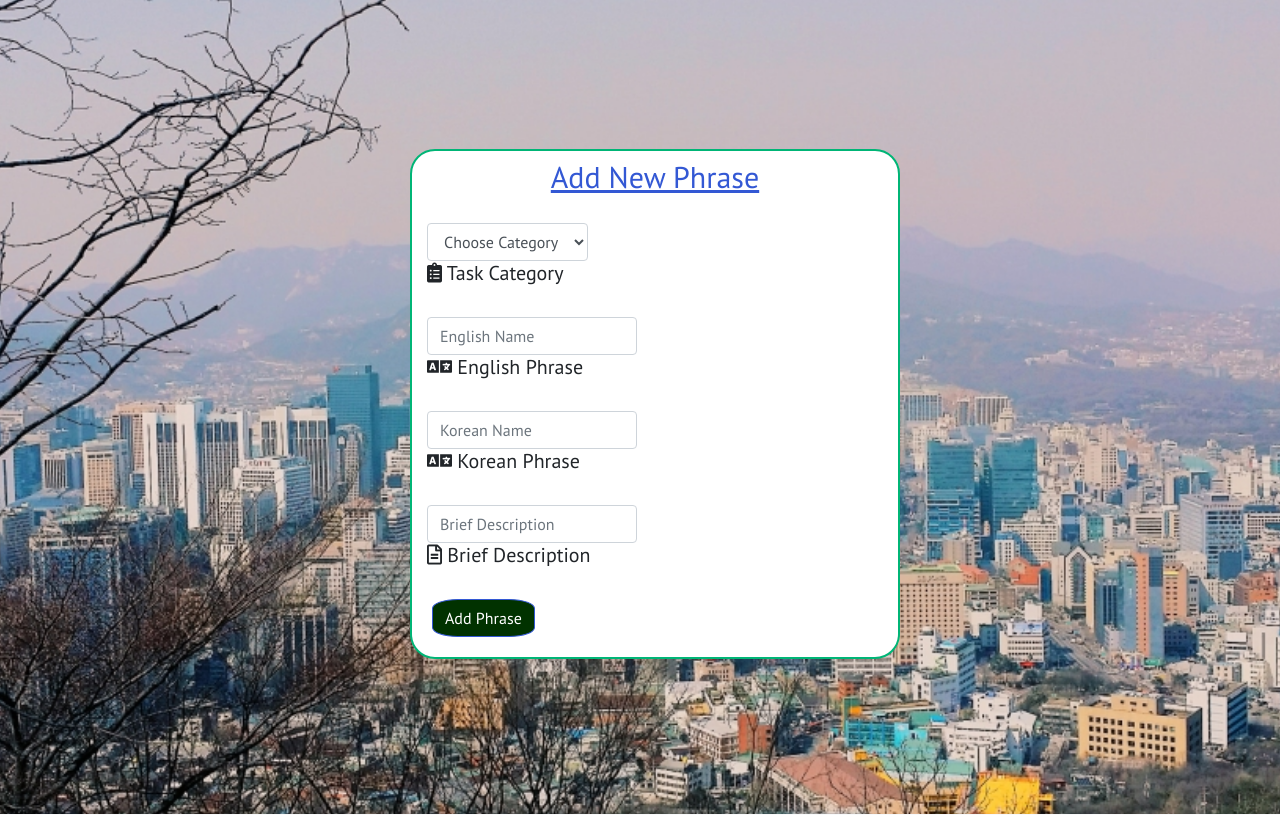
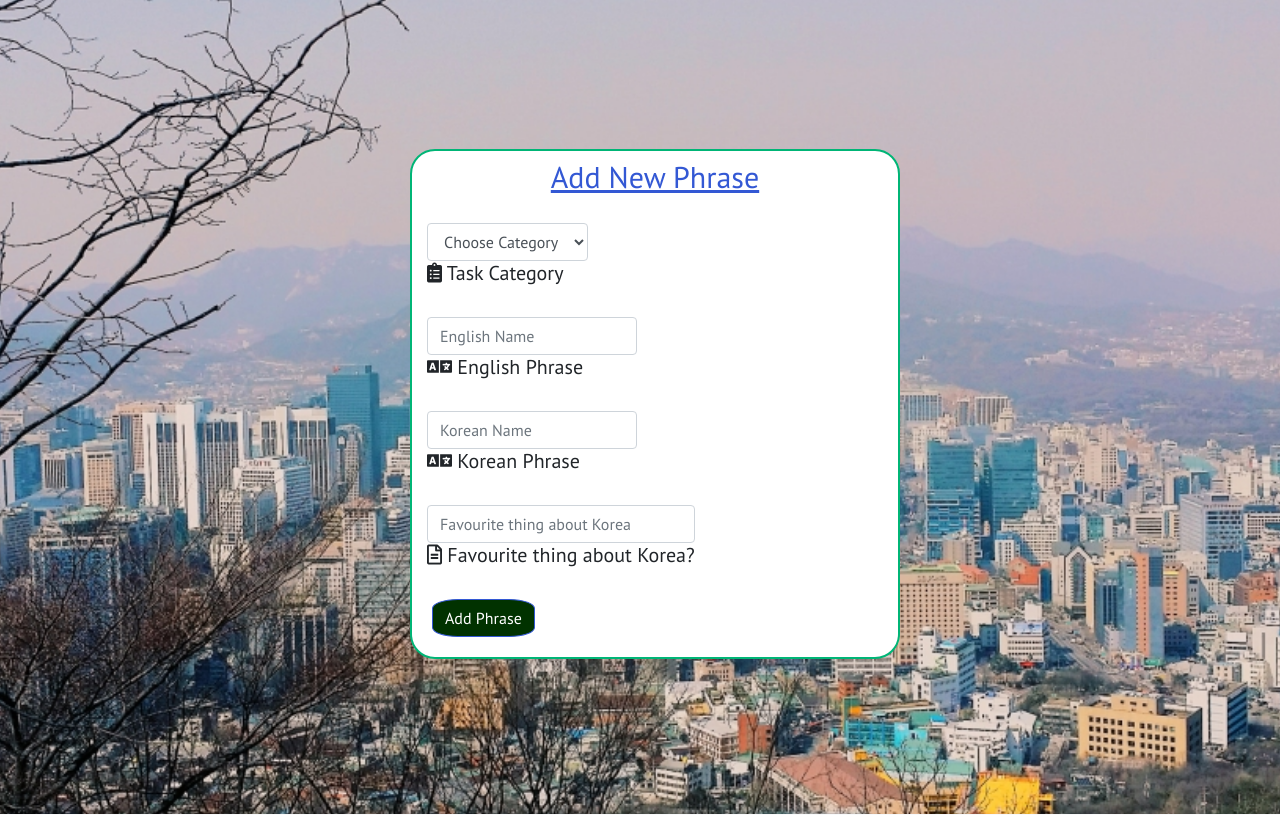
Before and after one commit to JHR1986/johnhenryroche-ms3-fitnessfuel, a Flask app: page /add_task in a window 1280 px wide. Shown: the part 126-941 px from the top of the page. Run offline with Flask 2, Linux system fonts and the light colour scheme; data that the repository does not hold is empty; some libraries are stand-ins or nearby versions.

Commit message:
Add new maxlength properties for add task page

```diff
--- a/templates/add_task.html
+++ b/templates/add_task.html
@@ -30,7 +30,7 @@
                     <div class="row">
                         <div class="form-group input-area">
                             <input type="text" class="form-control green-text" id="english_name" name="english_name"
-                                minlength="5" maxlength="50" placeholder="English Name" required>
+                                minlength="5" maxlength="45" placeholder="English Name" required>
                             <div class="valid-feedback">
                                 Looks good!
                             </div>
@@ -45,7 +45,7 @@
                     <div class="row">
                         <div class="form-group input-area">
                             <input type="text" class="form-control green-text" id="korean_name" name="korean_name"
-                                minlength="5" maxlength="50" placeholder="Korean Name" required>
+                                minlength="5" maxlength="45" placeholder="Korean Name" required>
                             <div class="valid-feedback">
                                 Looks good!
                             </div>
@@ -60,16 +60,16 @@
                     <div class="row">
                         <div class="form-group input-area">
                             <input type="text" class="form-control green-text" id="brief_description"
-                                name="brief_description" minlength="5" maxlength="50" placeholder="Brief Description"
+                                name="brief_description" minlength="5" maxlength="55" placeholder="Favourite thing about Korea"
                                 required>
                             <div class="valid-feedback">
                                 Looks good!
                             </div>
                             <div class="invalid-feedback textp">
-                                Please enter Brief Description of Word.
+                                Please enter favoutite thing about Korea.
                             </div>
                             <label for="brief_description">
-                                <h5><i class="far fa-file-alt"></i> Brief Description</h5>
+                                <h5><i class="far fa-file-alt"></i> Favourite thing about Korea?</h5>
                             </label>
                         </div>
                     </div>
```
